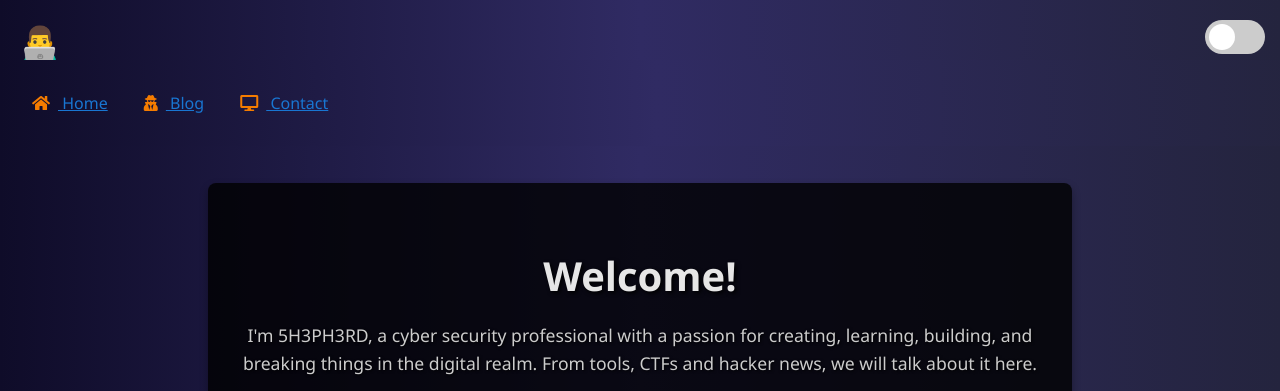
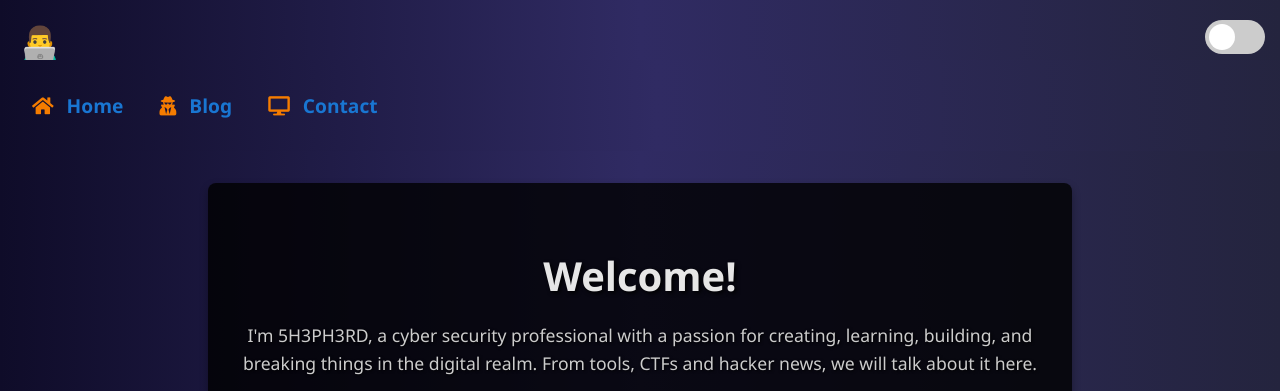
Before and after one commit to MasterchiefGalaxy/5H3PH3RD.Firebase, a website: page index.html in a window 1280 px wide. Shown: the top 391 px of the page. Drawn offline with Linux system fonts and the light colour scheme.

```diff
--- a/index.html
+++ b/index.html
@@ -10,6 +10,24 @@
     <link rel="stylesheet" href="https://cdnjs.cloudflare.com/ajax/libs/font-awesome/5.15.3/css/all.min.css">
     <!-- Main CSS -->
     <link rel="stylesheet" href="styles/main.css">
+    <!-- Custom CSS -->
+    <style>
+        /* Style for navigation links */
+        #main-nav ul li a {
+            display: block;
+            padding: 1rem;
+            color: #1976D2; /* Blue color for menu items */
+            text-align: center;
+            text-decoration: none;
+            font-weight: bold;
+            font-size: 1.2rem;
+            transition: color 0.3s ease;
+        }
+
+        #main-nav ul li a:hover {
+            color: #F57C00; /* Orange color on hover */
+        }
+    </style>
 </head>
 <body>
     <nav id="main-nav">
@@ -47,7 +65,6 @@
         </section>
     </div>
 
-
     <!-- JavaScript File -->
     <script src="dist/app.js"></script>
 </body>
```
Also changed, not shown: blog.html (+18 -0 lines), contact.html (+16 -0 lines).
